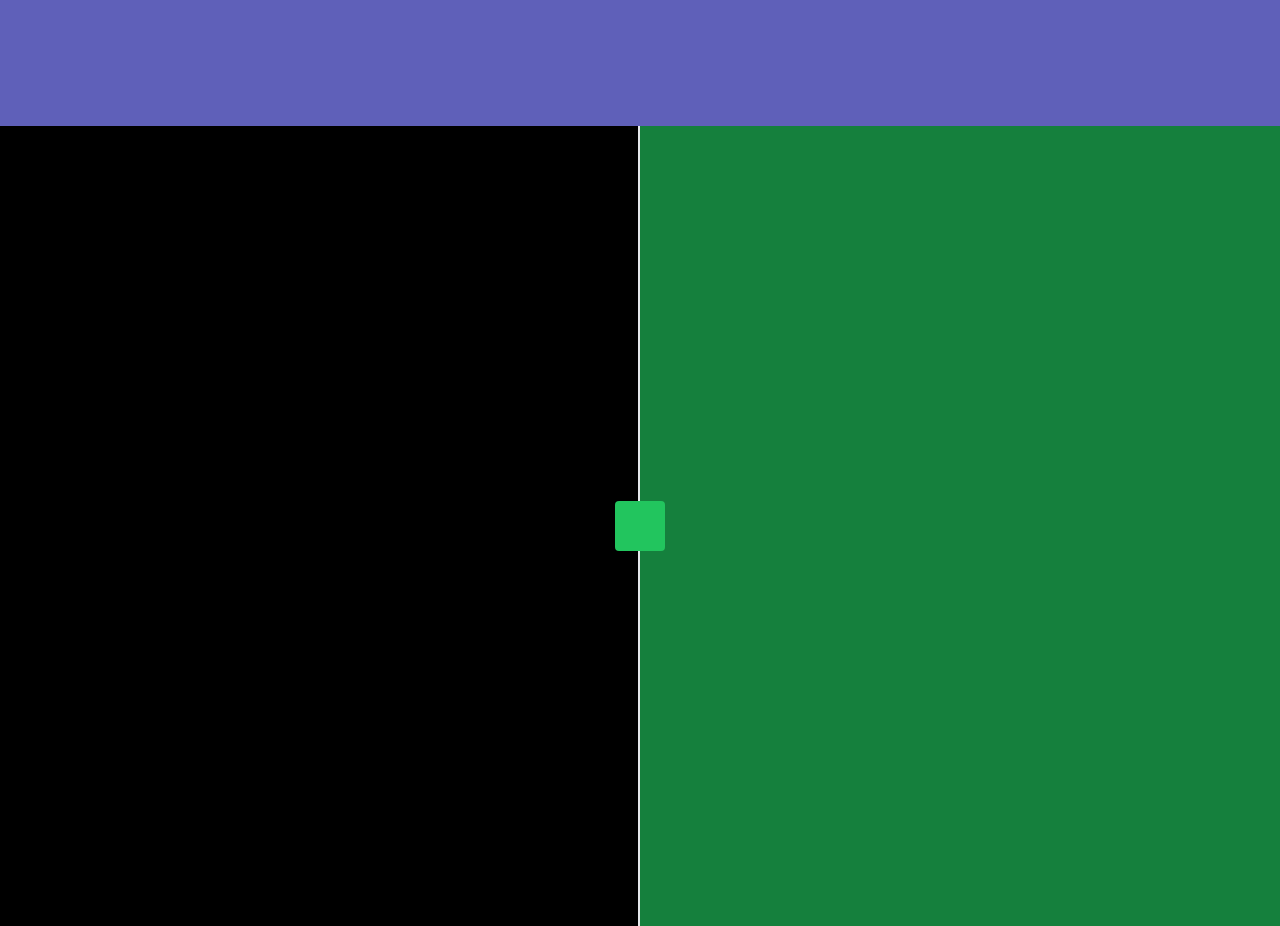
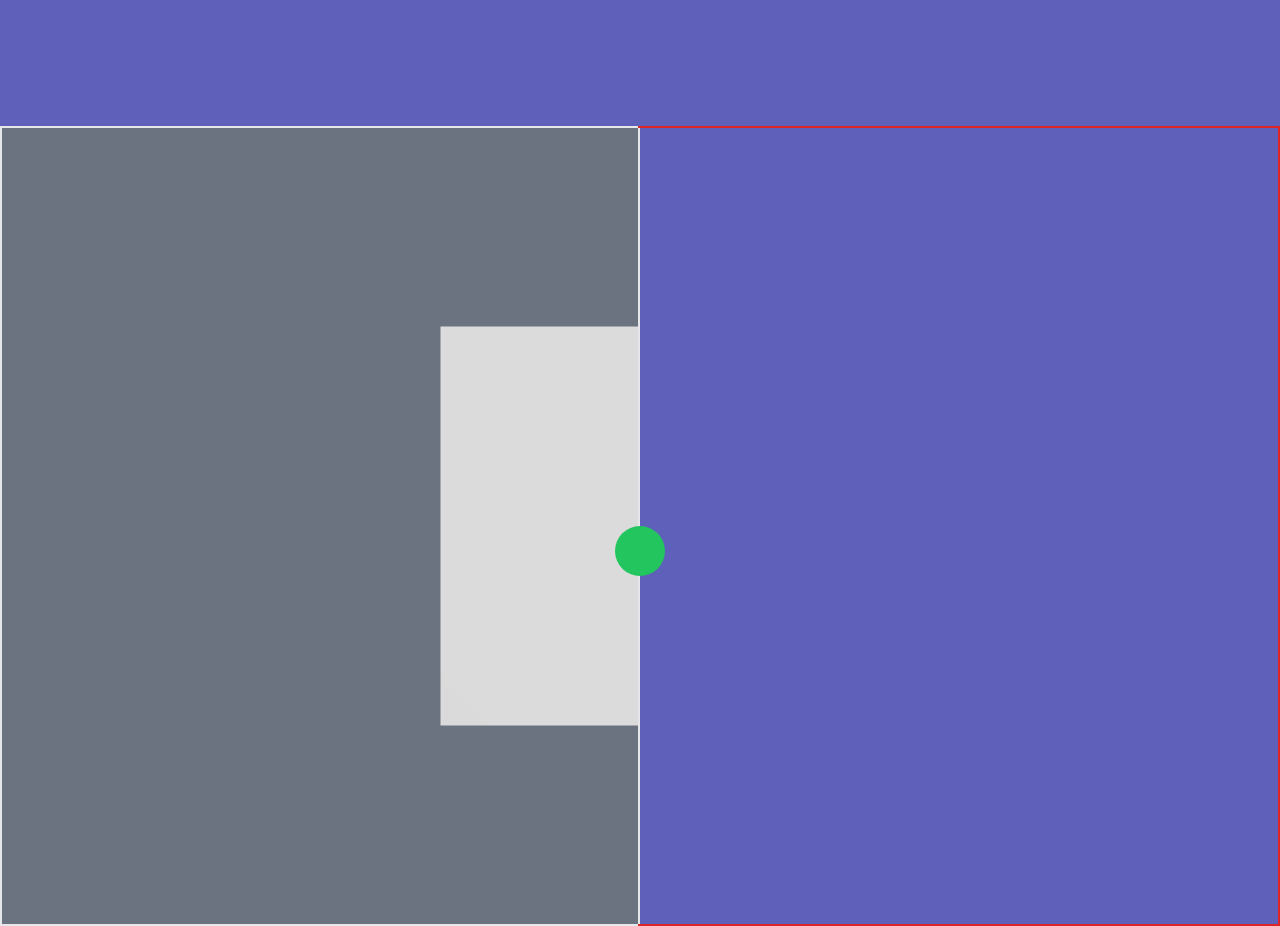
Before and after one commit to OBluemingO/gooyyzz, a React (Vite) app: page / in a window 1280 px wide. Shown: the part 3340-4266 px from the top of the page. Built offline with nearby package versions, Linux system fonts and the light colour scheme.

Commit message:
[done] split pane [imp] 3d

```diff
--- a/src/App.jsx
+++ b/src/App.jsx
@@ -10,6 +10,7 @@ function App() {
     useFollowPointer(ref);
     const {
         cursor,
+        cursorDown,
         pointer: { x, y },
     } = useContext(Context);
 
@@ -19,16 +20,17 @@ function App() {
             <motion.div
                 className="w-[50px] h-[50px] rounded-full bg-[#fd7702] fixed z-[500] pointer-events-none"
                 ref={ref}
+                layout
                 animate={{
                     x,
                     y,
-                    height: cursor ? "100px" : "50px",
-                    width: cursor ? "100px" : "50px",
+                    height: cursor ? "100px" : cursorDown ? "15px" : "50px",
+                    width: cursor ? "100px" : cursorDown ? "50px" : "50px",
                 }}
                 transition={{
                     type: "spring",
                     stiffness: 80,
-                    damping: 15
+                    damping: 15,
                 }}
             ></motion.div>
             <Home />
--- /dev/null
+++ b/src/components/3D/canvas/productShirt.jsx
@@ -0,0 +1,17 @@
+import { Canvas } from "@react-three/fiber";
+import { OrbitControls } from "@react-three/drei"
+import BoxMesh from "../meshs/boxMesh";
+
+const ProductShirt = () => {
+    return (
+        <Canvas className="bg-gray-500"  dpr={[1, 2]} camera={{ fov: 25 }}>
+            <ambientLight intensity={0.5} />
+            <pointLight position={[10, 10, 5]} />
+            <pointLight position={[-10, -10, -10]} />
+            <BoxMesh />
+            <OrbitControls />
+        </Canvas>
+    )
+};
+
+export default ProductShirt;
--- /dev/null
+++ b/src/components/3D/meshs/boxMesh.jsx
@@ -0,0 +1,29 @@
+import { useState } from "react";
+import { Html } from "@react-three/drei";
+const BoxMesh = () => {
+    const [size, set] = useState(0.5);
+    const [hidden, setVisible] = useState(false);
+    return (
+        <mesh scale={1}>
+            <boxGeometry />
+            <meshStandardMaterial />
+            <Html
+                style={{
+                    transition: "all 0.2s",
+                    opacity: hidden ? 0 : 1,
+                    transform: `scale(${hidden ? 0.5 : 1})`,
+                }}
+                distanceFactor={1.5}
+                position={[0, 0, 1]}
+                // transform
+                occlude
+                onOcclude={setVisible}
+            >
+                <span>Size</span>
+                {/* <Slider style={{ width: 100 }} min={0.5} max={1} step={0.01} value={size} onChange={set} /> */}
+            </Html>
+        </mesh>
+    );
+};
+
+export default BoxMesh;
--- a/src/index.css
+++ b/src/index.css
@@ -10,7 +10,7 @@
 
   body{
     background-color: #5F60B9;
-    /* cursor: none !important; */
+    cursor: none !important;
   }
 
 
--- a/src/pages/home_section/section_four.jsx
+++ b/src/pages/home_section/section_four.jsx
@@ -1,53 +1,90 @@
-import React, { useCallback, useEffect, useRef, useState } from "react";
-import { motion, useDragControls } from "framer-motion";
-import debounce from "lodash/debounce";
+import React, {
+    useContext,
+    useCallback,
+    useEffect,
+    useRef,
+    useState,
+} from "react";
+import { motion } from "framer-motion";
+import { Context } from "../../store";
+import { Canvas } from "@react-three/fiber";
+import ProductShirt from "../../components/3D/canvas/productShirt";
 
 const SectionFour = () => {
+    const { handleCursorScaleDown } = useContext(Context);
     const [leftPaneWidth, setLeftPaneWidth] = useState("50%");
     const [drag, setDrag] = useState(false);
+    const [widthContainer, setWidthContainer] = useState(false);
     const wrapRef = useRef(null);
 
     useEffect(() => {
+        const { width: containerWidth, x } =
+            wrapRef.current.getBoundingClientRect();
+        setWidthContainer(containerWidth);
         if (drag) {
             const movePointer = (event) => {
-                // const containerWidth = event.;
-                const containerWidth =
-                    wrapRef.current.getBoundingClientRect().width;
-                const mouseX = event.clientX
-                const newLeftPaneWidth = `${((mouseX / containerWidth) * 100) - 16}%`;
-                console.log(newLeftPaneWidth,'======== new left')
-
+                const mouseX = event.clientX - x;
+                const newLeftPaneWidth = `${(mouseX / containerWidth) * 100}%`;
                 setLeftPaneWidth(newLeftPaneWidth);
             };
 
             wrapRef.current.addEventListener("pointermove", movePointer);
-
+            handleCursorScaleDown();
             return () =>
                 wrapRef.current.removeEventListener("pointermove", movePointer);
+        } else {
+            handleCursorScaleDown();
         }
     }, [drag]);
+
+    useEffect(() => {
+        const handlePointerUp = () => {
+            setDrag(false);
+        };
+
+        window.addEventListener("pointerup", handlePointerUp);
+        window.addEventListener("dragend", handlePointerUp);
+        return () => {
+            window.removeEventListener("pointerup", handlePointerUp);
+            window.removeEventListener("dragend", handlePointerUp);
+        };
+    });
 
     return (
         <div
             ref={wrapRef}
             className="w-full h-screen overflow-hidden flex relative"
         >
-            <div
-                className="w-[50px] h-[50px] rounded bg-green-500 absolute -translate-x-1/2 top-1/2 -translate-y-1/2"
+            <motion.div
+                className="w-[50px] h-[50px] z-50 rounded-full bg-green-500 absolute -translate-x-1/2 top-1/2 -translate-y-1/2"
                 style={{ left: leftPaneWidth }}
                 onPointerDown={() => setDrag(true)}
-                onPointerUp={() => setDrag(false)}
-            ></div>
+                initial={{ translateX: "-50%" }}
+                animate={{ scale: drag ? 2 : 1 }}
+            ></motion.div>
             <div
                 style={{
                     width: leftPaneWidth,
                 }}
-                className="bg-black  border-r-2 overflow-hidden h-full"
+                className="border-r-2 overflow-hidden h-full relative"
             >
-                {/* Content for left pane */}
+                <div
+                    className="border-2 text-white text-5xl absolute left-0 z-10  h-full w-full"
+                    style={{ width: widthContainer }}
+                >
+                    {/* 3d product */}
+                    <ProductShirt />
+                </div>
             </div>
-            <div className="bg-green-700 h-full overflow-hidden flex-1">
-                {/* Content for right pane */}
+            <div className="h-full overflow-hidden flex-1 ">
+                <div
+                    className="border-2 border-red-600 text-5xl absolute left-0 z-1 h-full"
+                    style={{ width: widthContainer }}
+                >
+                    <div className=" w-full h-full">
+                        {/* 3d product */}
+                    </div>
+                </div>
             </div>
         </div>
     );
--- a/src/store.jsx
+++ b/src/store.jsx
@@ -2,12 +2,14 @@ import React, { createContext, useReducer } from "react";
 
 const initialState = {
     isScaleCursor: false,
+    isScaleCursorDown: false,
     pos: { x: 0, y: 0 },
 };
 
 const actions = {
     HIT_ELEMENT: "HIT_ELEMENT",
     NOT_HIT_ELEMENT: "NOT_HIT_ELEMENT",
+    MOUSE_SCALE: "MOUSE_SCALE",
     POINTER_POSITION: "POINTER_POSITION",
 };
 
@@ -20,6 +22,11 @@ export const Store = ({ children }) => {
                 return { ...state, isScaleCursor: false };
             case actions.HIT_ELEMENT:
                 return { ...state, isScaleCursor: true };
+            case actions.MOUSE_SCALE:
+                return {
+                    ...state,
+                    isScaleCursorDown: !state.isScaleCursorDown,
+                };
             case actions.POINTER_POSITION:
                 return { ...state, pos: action.newState };
             default:
@@ -30,6 +37,10 @@ export const Store = ({ children }) => {
     const actionState = {
         cursor: state.isScaleCursor,
         pointer: state.pos,
+        cursorDown: state.isScaleCursorDown,
+        handleCursorScaleDown: (newState) => {
+            dispatch({ type: actions.MOUSE_SCALE, newState });
+        },
         handleCursorHit: (newState) => {
             dispatch({ type: actions.HIT_ELEMENT, newState });
         },
```
Also changed, not shown: 1 other file (tests, documents, lock files or other folders).
